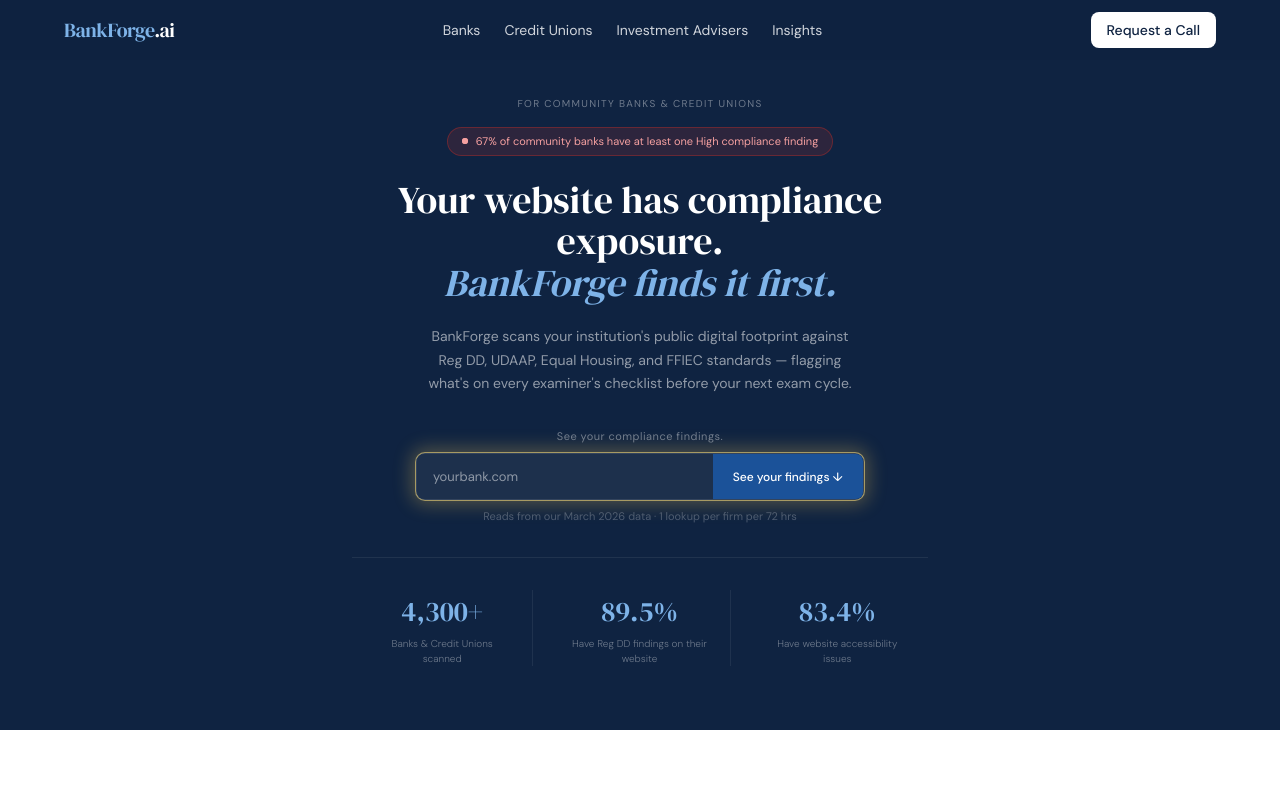
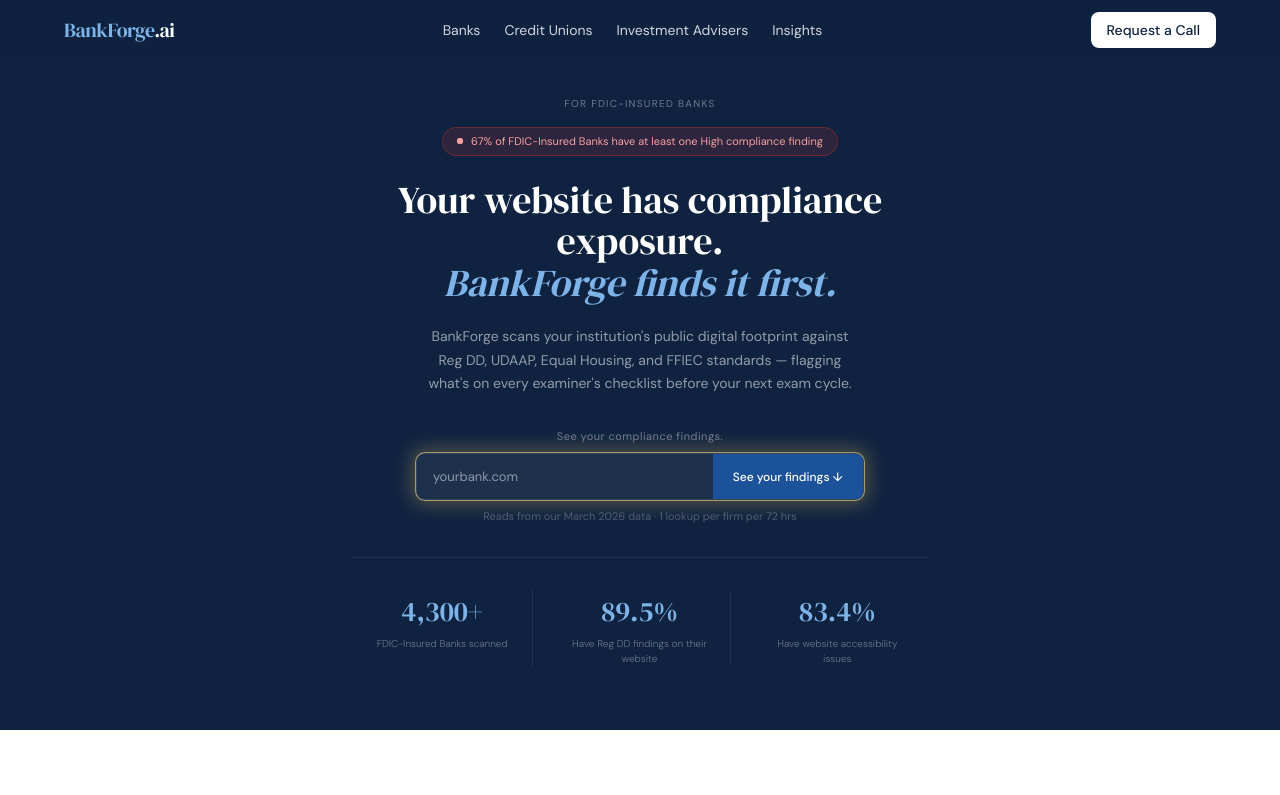
Before and after one commit to zevallos-fg/bankforge-site, a Next.js app: page /compliance-review in a window 1280 px wide. Shown: the top 795 px of the page. Built offline with nearby package versions, Linux system fonts and the light colour scheme.

Commit message:
compliance-review: remove CU mentions, bank → FDIC-Insured Bank

```diff
--- a/app/compliance-review/ComplianceReviewClient.tsx
+++ b/app/compliance-review/ComplianceReviewClient.tsx
@@ -28,7 +28,7 @@
       'Up to 20 pages scanned',
       'Severity-graded findings: Low / Medium / High',
       'Regulatory citation on every finding',
-      'Peer benchmark \u2014 4,300+ bank corpus',
+      'Peer benchmark \u2014 4,300+ FDIC-Insured Bank corpus',
       'DOCX delivered within 5 business days',
     ],
     unlocks: null,
@@ -143,7 +143,7 @@
       <section className="pt-24 pb-16 px-6 min-h-[600px]" style={{ backgroundColor: '#0F2341' }}>
         <div className="max-w-xl mx-auto text-center">
           <p style={{ fontSize: '10px', textTransform: 'uppercase', letterSpacing: '1.3px', color: 'rgba(255,255,255,0.4)', marginBottom: '16px' }}>
-            For Community Banks &amp; Credit Unions
+            For FDIC-Insured Banks
           </p>
 
           <div className="flex justify-center mb-6">
@@ -155,7 +155,7 @@
                 <span className="absolute inline-flex h-full w-full rounded-full bg-[#F5A0A0] opacity-75" style={{ animation: 'pulse 2s ease-in-out infinite' }} />
                 <span className="relative inline-flex rounded-full h-1.5 w-1.5 bg-[#F5A0A0]" />
               </span>
-              67% of community banks have at least one High compliance finding
+              67% of FDIC-Insured Banks have at least one High compliance finding
             </span>
           </div>
 
@@ -211,7 +211,7 @@
           <div style={{ borderTop: '0.5px solid rgba(255,255,255,0.07)', paddingTop: '32px', marginTop: '32px' }}>
             <div className="grid grid-cols-3 gap-4">
               {[
-                { num: '4,300+', label: 'Banks & Credit Unions scanned' },
+                { num: '4,300+', label: 'FDIC-Insured Banks scanned' },
                 { num: '89.5%', label: 'Have Reg DD findings on their website' },
                 { num: '83.4%', label: 'Have website accessibility issues' },
               ].map((s, i) => (
@@ -434,7 +434,7 @@
                   </div>
                 </div>
                 <p className="text-xs text-gray-400 border-t border-gray-200 pt-3">
-                  As many sessions as needed. A bank with 5 High findings needs 3 sessions &mdash;
+                  As many sessions as needed. An FDIC-Insured Bank with 5 High findings needs 3 sessions &mdash;
                   $2,250 standard, $3,000 with full memo documentation.
                 </p>
                 <a
--- a/app/compliance-review/page.tsx
+++ b/app/compliance-review/page.tsx
@@ -2,14 +2,14 @@
 import ComplianceReviewClient from './ComplianceReviewClient';
 
 export const metadata: Metadata = {
-  title: 'Banking Compliance Review — Website Compliance Audit | BankForge.ai',
+  title: 'FDIC-Insured Bank Compliance Review — Website Compliance Audit | BankForge.ai',
   description:
-    "BankForge has scanned 4,300+ community banks for Reg DD, UDAAP, Equal Housing, and FFIEC compliance gaps. 89.5% have Reg DD findings. $1,750/mo founding rate — first 5 institutions.",
+    "BankForge has scanned 4,300+ FDIC-insured banks for Reg DD, UDAAP, Equal Housing, and FFIEC compliance gaps. 89.5% have Reg DD findings. $1,750/mo founding rate — first 5 institutions.",
   alternates: { canonical: 'https://bankforge.ai/compliance-review' },
   openGraph: {
-    title: 'Banking Compliance Review — Website Compliance Audit | BankForge.ai',
+    title: 'FDIC-Insured Bank Compliance Review — Website Compliance Audit | BankForge.ai',
     description:
-      '89.5% of community banks have Reg DD findings on their website. BankForge scans your public digital presence against examiner criteria.',
+      '89.5% of FDIC-insured banks have Reg DD findings on their website. BankForge scans your public digital presence against examiner criteria.',
     url: 'https://bankforge.ai/compliance-review',
   },
 };
```
